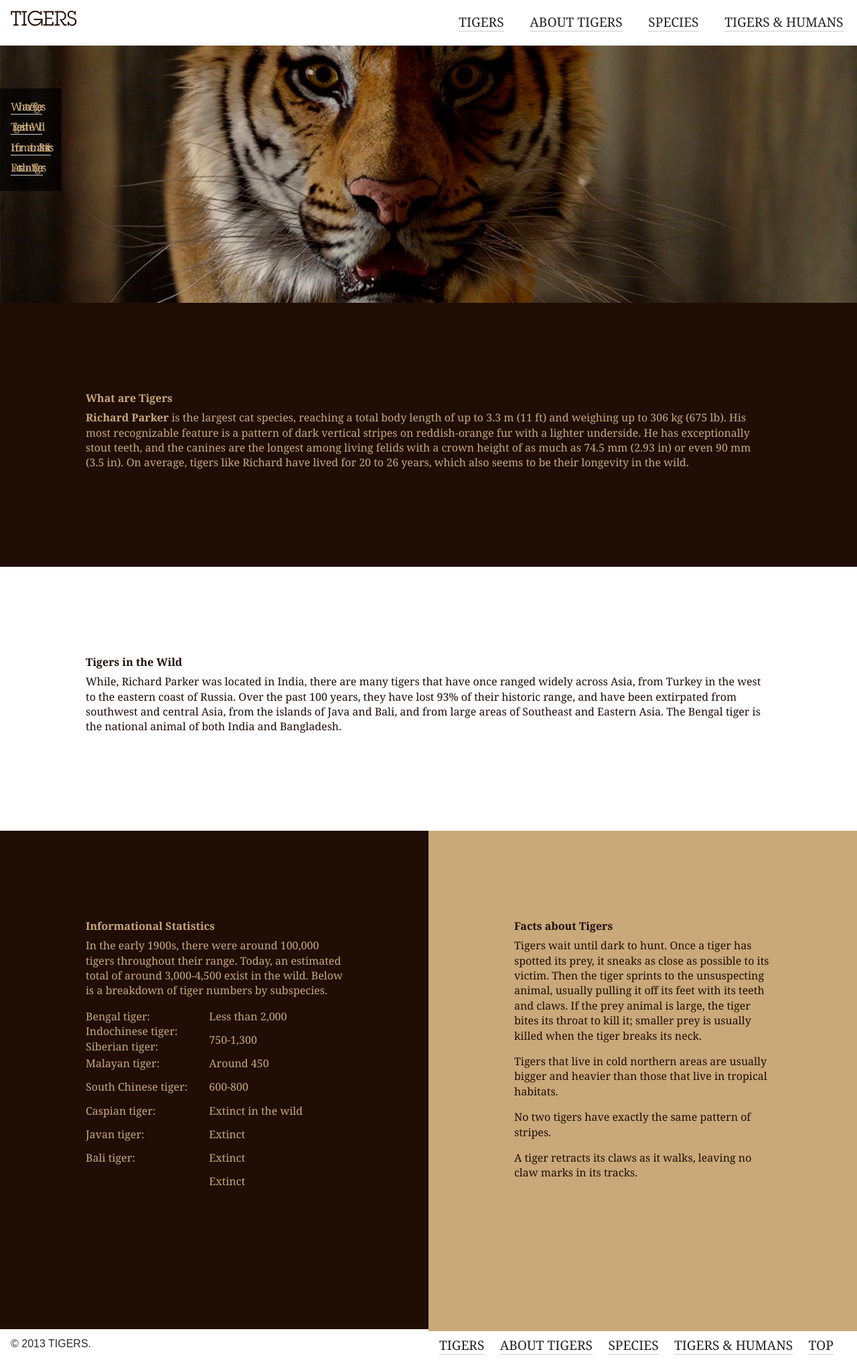
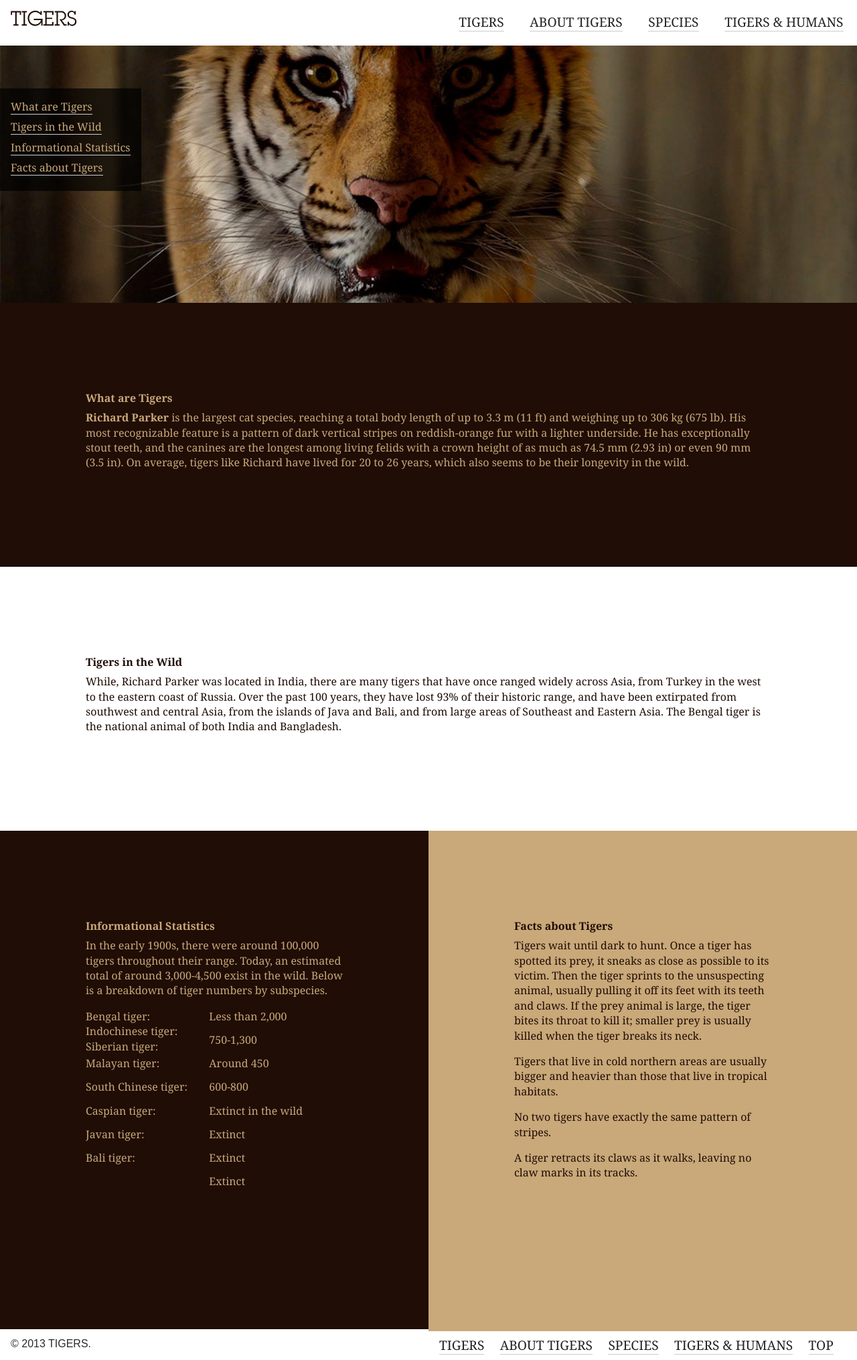
Before and after one commit to emdsgn/large-data-website, a Jekyll site: the page built from index.html, in a window 1280 px wide. Shown: the whole page at 67% size. Built offline with Jekyll 4.4.1, drawn with Linux system fonts in a browser that asks for light colours; Markdown is read by kramdown in place of the engine named in the settings.

Commit message:
Fixed errors

```diff
--- a/_layouts/default.html
+++ b/_layouts/default.html
@@ -42,7 +42,8 @@
     <div class="unit unit-s-1 unit-m-1 unit-l-1-2">
       {% include nav.html %}
     </div>
-</header>
+  </header>
+</div>
 
 {{content}}
 
@@ -59,7 +60,7 @@
         <li><a href="{{site.baseurl}}/about-tigers/">About  Tigers</a></li>
         <li><a href="{{site.baseurl}}/species/">Species</a></li>
         <li><a href="{{site.baseurl}}/tigers-and-humans/">  Tigers & Humans</a></li>
-        <li><a href="#top">Top</a>
+        <li><a href="#top">Top</a></li>
       </ul>
     </nav>
   </div>
```
